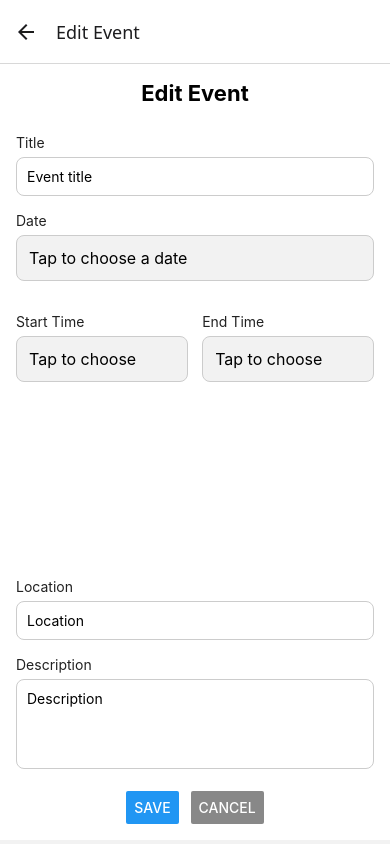
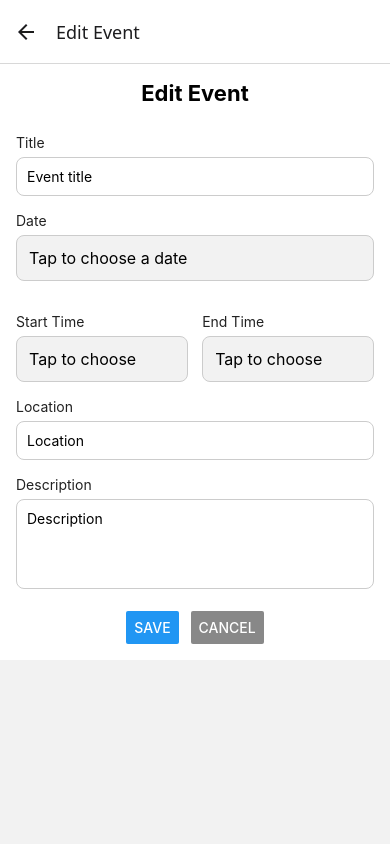
Before and after one commit to ethankrol/IntroToSweProject, a React Native app in the folder mobile/: screen /EditEvent in a window 390 px wide. Built offline with nearby package versions, Linux system fonts and the light colour scheme.

Commit message:
Fixed date picker padding

```diff
--- a/mobile/src/screens/EditEventScreen.tsx
+++ b/mobile/src/screens/EditEventScreen.tsx
@@ -65,21 +65,18 @@ export default function EditEventScreen({ route, navigation }: any) {
   const [showEndPicker, setShowEndPicker] = useState(false);
 
   const toggleDatePicker = () => {
-    LayoutAnimation.configureNext(LayoutAnimation.Presets.easeInEaseOut);
     setShowDatePicker(prev => !prev);
     setShowStartPicker(false);
     setShowEndPicker(false);
   };
 
   const toggleStartPicker = () => {
-    LayoutAnimation.configureNext(LayoutAnimation.Presets.easeInEaseOut);
     setShowStartPicker(prev => !prev);
     setShowDatePicker(false);
     setShowEndPicker(false);
   };
 
   const toggleEndPicker = () => {
-    LayoutAnimation.configureNext(LayoutAnimation.Presets.easeInEaseOut);
     setShowEndPicker(prev => !prev);
     setShowDatePicker(false);
     setShowStartPicker(false);
@@ -153,7 +150,7 @@ export default function EditEventScreen({ route, navigation }: any) {
       </View>
 
       {/* Reserved space for spinners to avoid glitches */}
-      <View style={{ minHeight: 180 }}>
+      <View>
         {showStartPicker && (
           <DateTimePicker value={startTime} mode="time" display="spinner" onChange={onChangeStart} />
         )}
```
